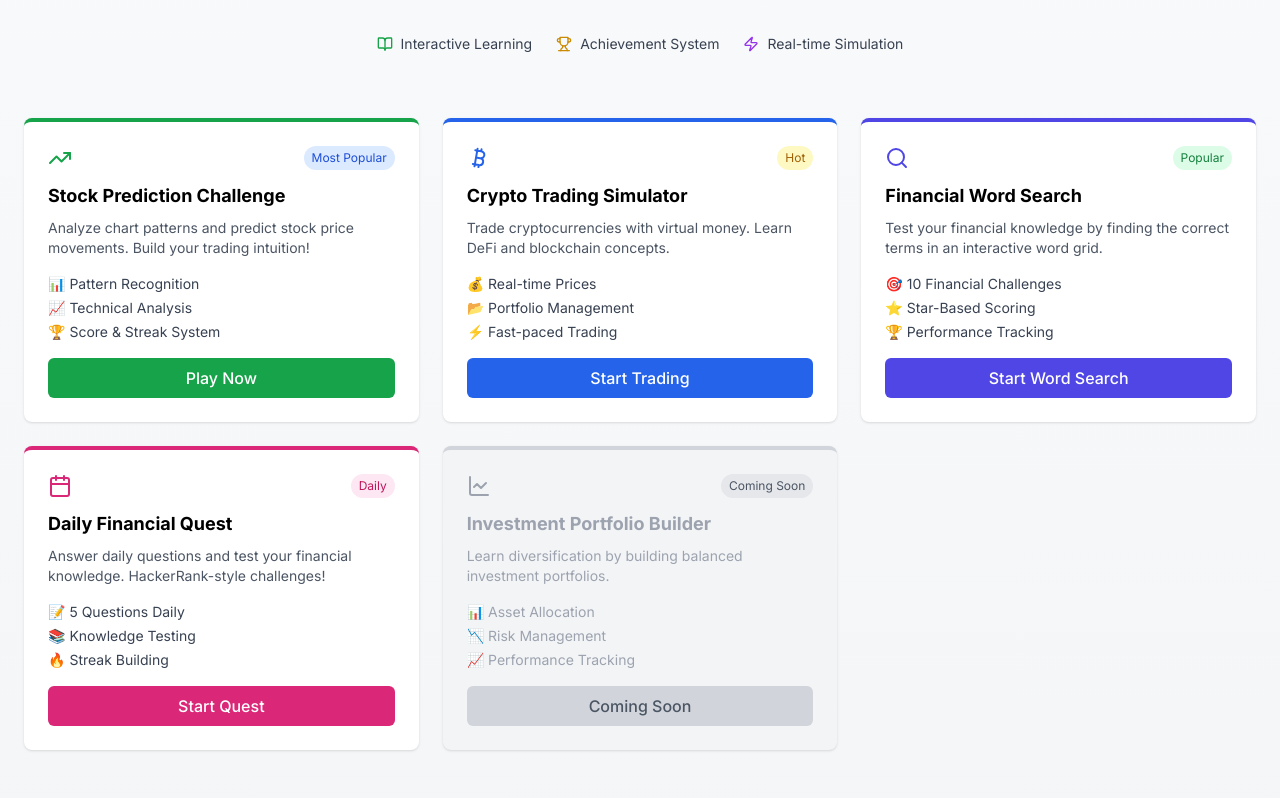
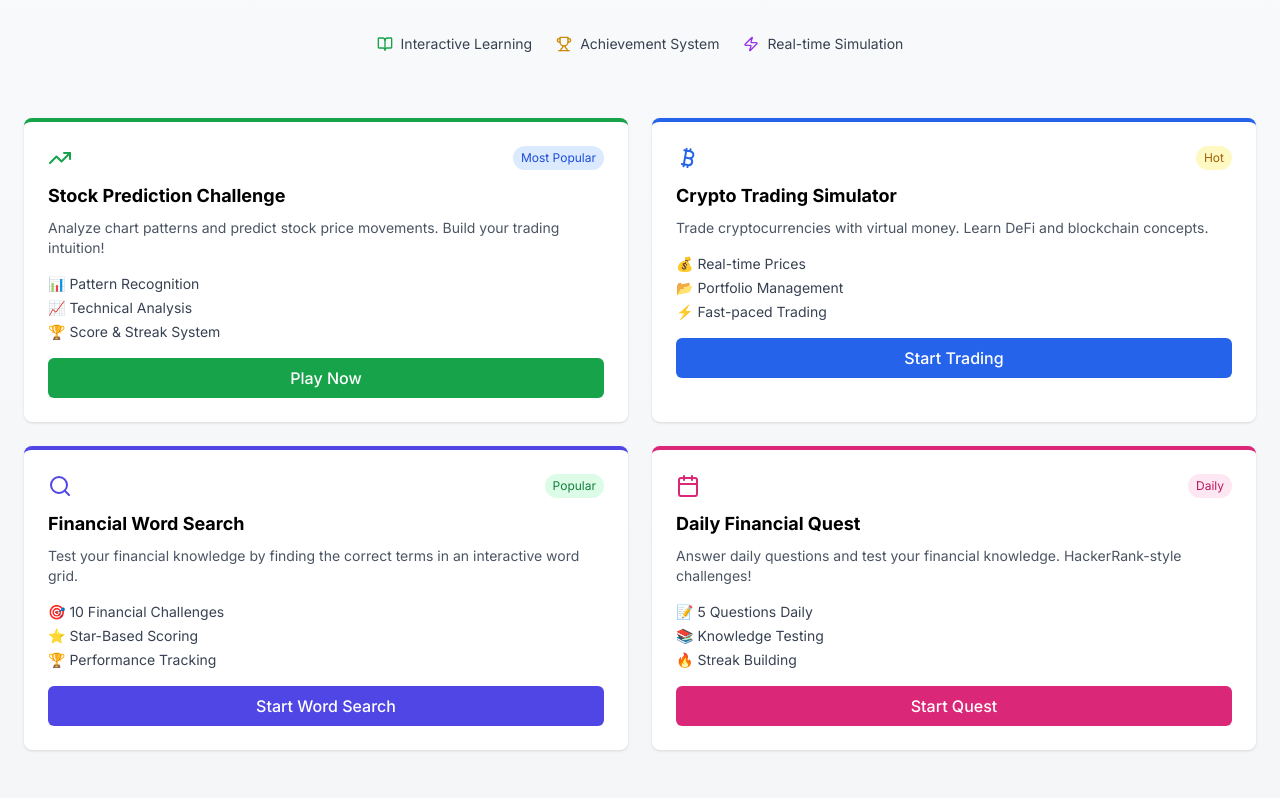
Before and after one commit to Clusters-Config/Fin-Quest, a React (Vite) app in the folder frontend/: page /game in a window 1280 px wide. Shown: the part 262-1060 px from the top of the page. Built offline with nearby package versions, Linux system fonts and the light colour scheme; no server answers.

Commit message:
feat : aligned the content of gamification

```diff
--- a/frontend/src/pages/Game.jsx
+++ b/frontend/src/pages/Game.jsx
@@ -75,7 +75,7 @@ export default function FinanceQuest() {
       </section>
 
       {/* Game Cards */}
-      <section className="max-w-7xl mx-auto grid grid-cols-1 md:grid-cols-2 lg:grid-cols-3 gap-6 px-6 pb-16">
+      <section className="max-w-7xl mx-auto grid grid-cols-1 md:grid-cols-2 lg:grid-cols-2 gap-6 px-6 pb-16">
         {/* Stock Prediction */}
         <div className="bg-white shadow rounded-lg p-6 border-t-4 border-green-600">
           <div className="flex items-center justify-between mb-3">
@@ -157,7 +157,7 @@ export default function FinanceQuest() {
         </div>
 
         {/* Coming Soon */}
-        <div className="bg-gray-100 text-gray-400 shadow rounded-lg p-6 border-t-4 border-gray-300">
+        {/* <div className="bg-gray-100 text-gray-400 shadow rounded-lg p-6 border-t-4 border-gray-300">
           <div className="flex items-center justify-between mb-3">
             <LineChart className="w-6 h-6" />
             <span className="text-xs bg-gray-200 text-gray-600 px-2 py-1 rounded-full">Coming Soon</span>
@@ -174,7 +174,7 @@ export default function FinanceQuest() {
           <button disabled className="w-full bg-gray-300 text-gray-600 py-2 rounded-md font-medium cursor-not-allowed">
             Coming Soon
           </button>
-        </div>
+        </div> */}
       </section>
       <Footer />
     </div>
```
